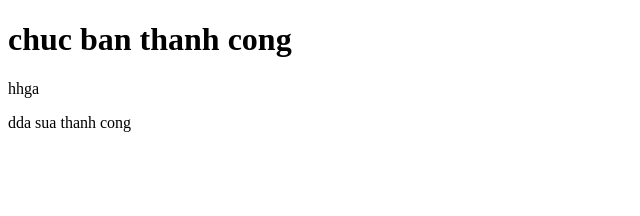
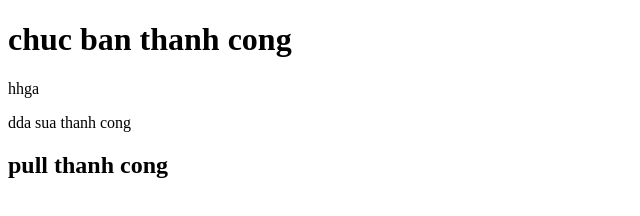
Before and after one commit to VoTrungHa/git, a plain HTML site: page index.html in a window 1280 px wide. Shown: the whole page, without its empty margins (0-640 px from the left). Drawn offline with Linux system fonts and the light colour scheme.

Commit message:
pull thanh cong

```diff
--- a/index.html
+++ b/index.html
@@ -9,5 +9,6 @@
     <h1>chuc ban thanh cong</h1>
     <p>hhga</p>
     <p>dda sua thanh cong</p>
+    <h2>pull thanh cong</h2>
 </body>
 </html>
```
